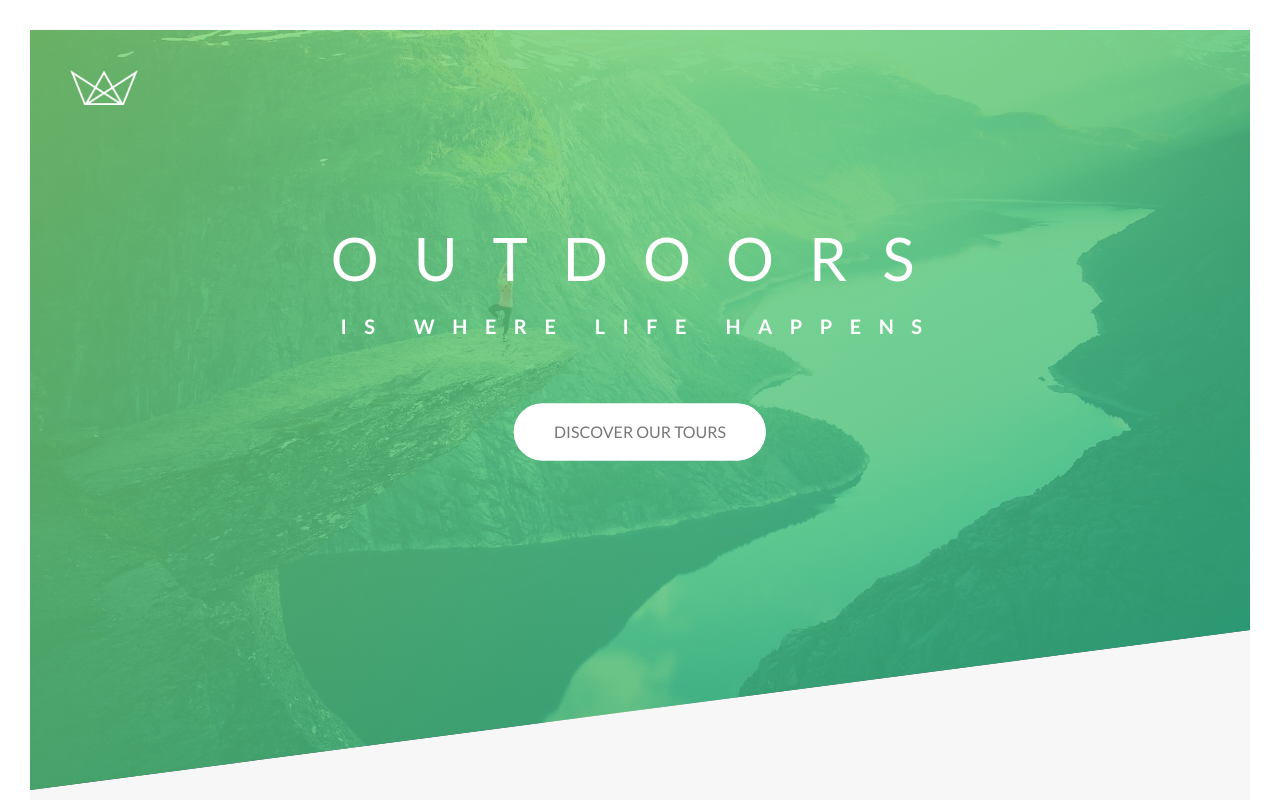
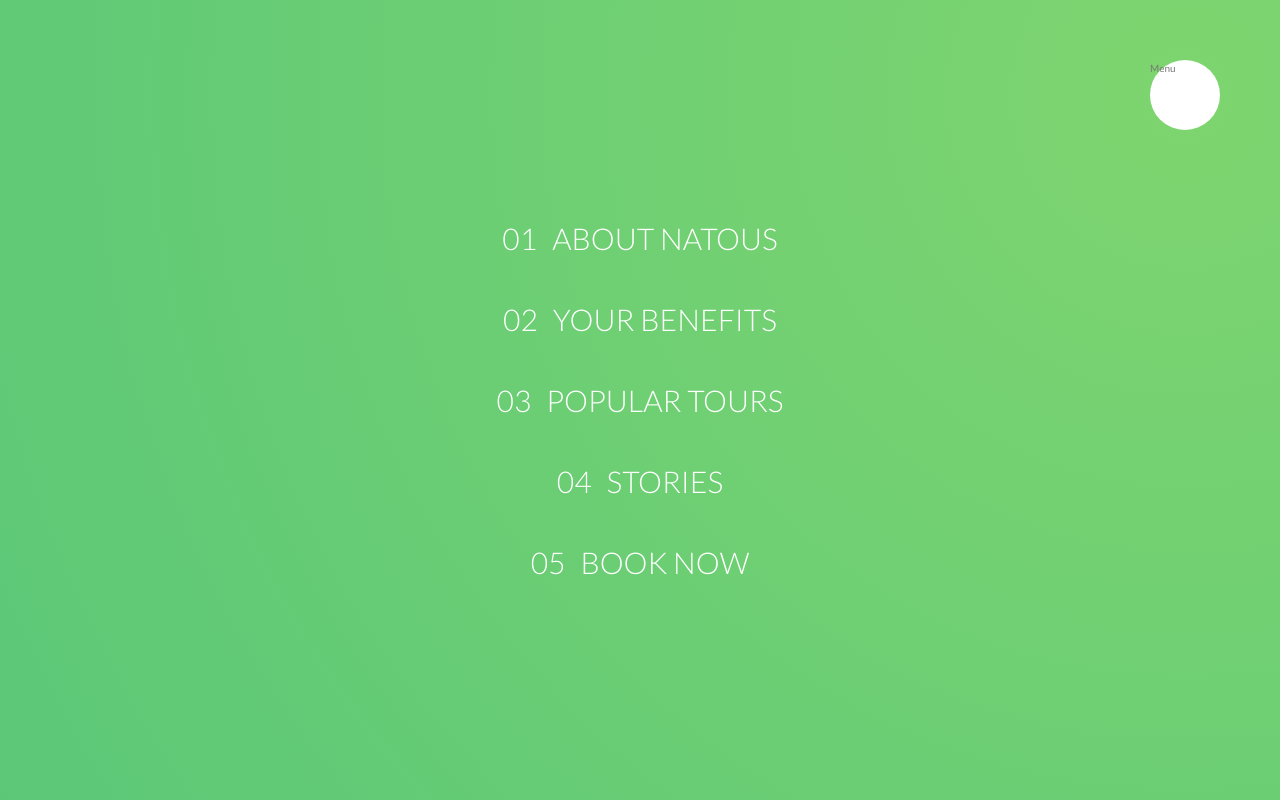
Before and after one commit to BartsWebdevelopment/natours, a website: page index.html in a window 1280 px wide. Shown: the top 800 px of the page. Drawn offline with Linux system fonts and the light colour scheme.

Commit message:
Lesson #49: Building the navigation part 1

```diff
--- a/index.html
+++ b/index.html
@@ -13,6 +13,21 @@
     <title>Natours | Exciting tours for adventurous people</title>
 </head>
 <body>
+<div class="navigation">
+    <input type="checkbox" class="navigation__checkbox" id="navi-toggle">
+    <label for="navi-toggle" class="navigation__button">Menu</label>
+    <div class="navigation__background">&nbsp;</div>
+    <nav class="navigation__nav">
+        <ul class="navigation__list">
+            <li class="navigation__item"><a href="#" class="navigation__link"><span>01</span>About Natous</a></li>
+            <li class="navigation__item"><a href="#" class="navigation__link"><span>02</span>Your benefits</a></li>
+            <li class="navigation__item"><a href="#" class="navigation__link"><span>03</span>Popular tours</a></li>
+            <li class="navigation__item"><a href="#" class="navigation__link"><span>04</span>Stories</a></li>
+            <li class="navigation__item"><a href="#" class="navigation__link"><span>05</span>Book now</a></li>
+
+        </ul>
+    </nav>
+</div>
 <header class="header">
     <div class="header__logo-box">
         <img src="img/logo-white.png" alt="logo" class="header__logo">
--- /dev/null
+++ b/sass/layout/_navigation.scss
@@ -0,0 +1,71 @@
+.navigation{
+  &__checkbox {
+    display: none;
+  }
+  &__button {
+    background-color: $color-white;
+    height: 7rem;
+    width: 7rem;
+    position: fixed;
+    top: 6rem;
+    right: 6rem;
+    border-radius: 50%;
+    z-index: 2000;
+  }
+  &__background{
+    height: 6rem;
+    width: 6rem;
+    border-radius: 50%;
+    position: fixed;
+    top: 6.5rem;
+    right: 6.5rem;
+    background-image: radial-gradient($color-primary-light, $color-primary-dark);
+    z-index: 1000;
+
+    transform: scale(80);
+  }
+  &__nav{
+    height: 100vh;
+    width: 100%;
+    position: fixed;
+    top: 0;
+    right: 0;
+    z-index: 1500;
+  }
+  &__list{
+    position: absolute;
+    top: 50%;
+    left: 50%;
+    transform: translate(-50%, -50%);
+    list-style: none;
+    text-align: center;
+  }
+  &__item{
+    margin: 1rem;
+  }
+  &__link{
+    &:link,
+    &:visited{
+      display: inline-block;
+      font-size: 3rem;
+      font-weight: 300;
+      padding: 1rem 2rem;
+      color: $color-white;
+      text-decoration: none;
+      text-transform: uppercase;
+      background-image: linear-gradient(120deg, transparent 0%, transparent 50%, $color-white 50%);
+      background-size: 220%;
+      transition: all .4s;
+      span {
+        margin-right: 1.5rem;
+        display: inline-block;
+      }
+    }
+    &:hover,
+    &:active {
+      background-position: 100%;
+      color: $color-primary;
+      transform: translateX(1rem);
+    }
+  }
+}
--- a/sass/main.scss
+++ b/sass/main.scss
@@ -18,5 +18,6 @@
 @import "layout/grid";
 @import "layout/header";
 @import "layout/footer";
+@import "layout/navigation";
 
 @import "pages/home";
```
Also changed, not shown: css/style.css.
